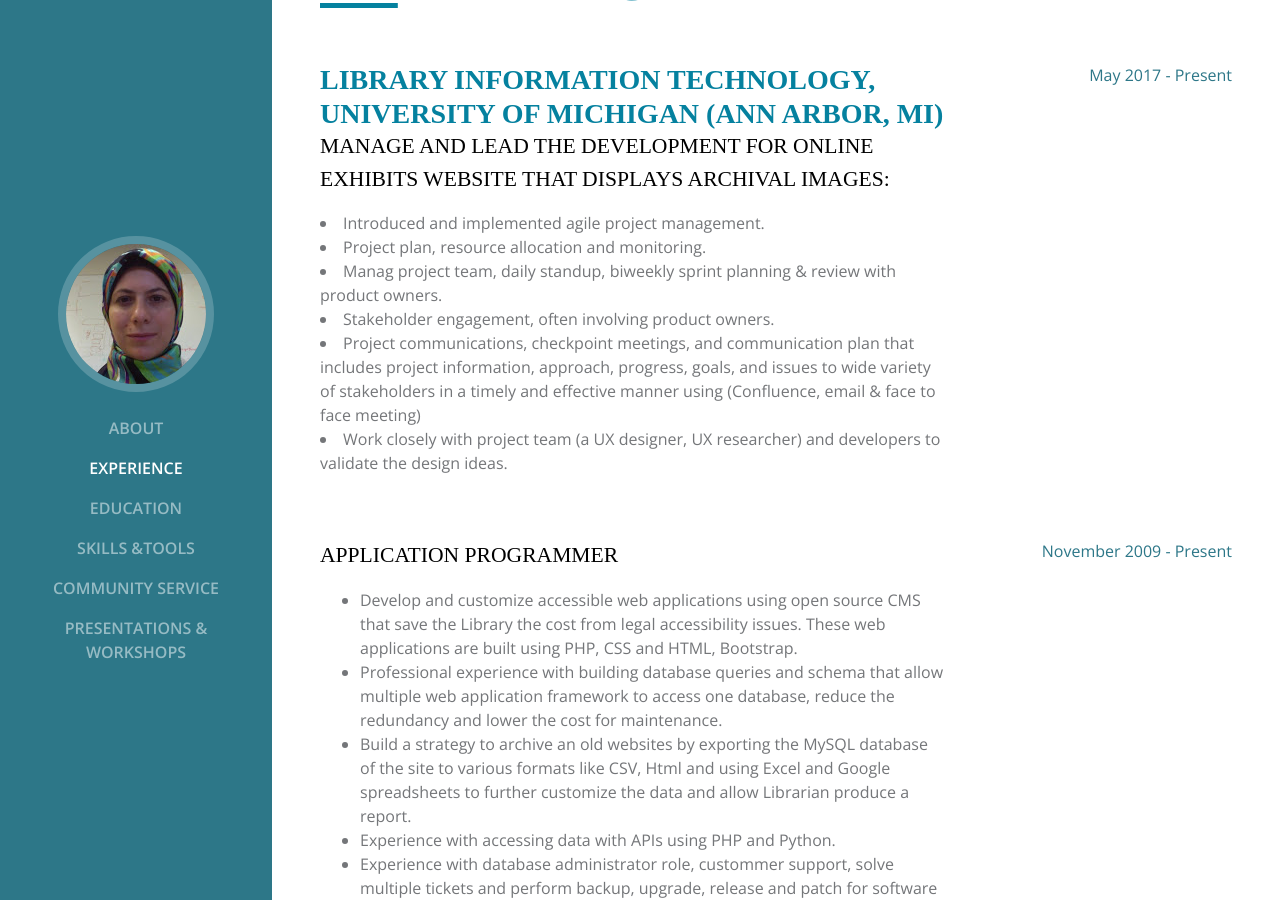
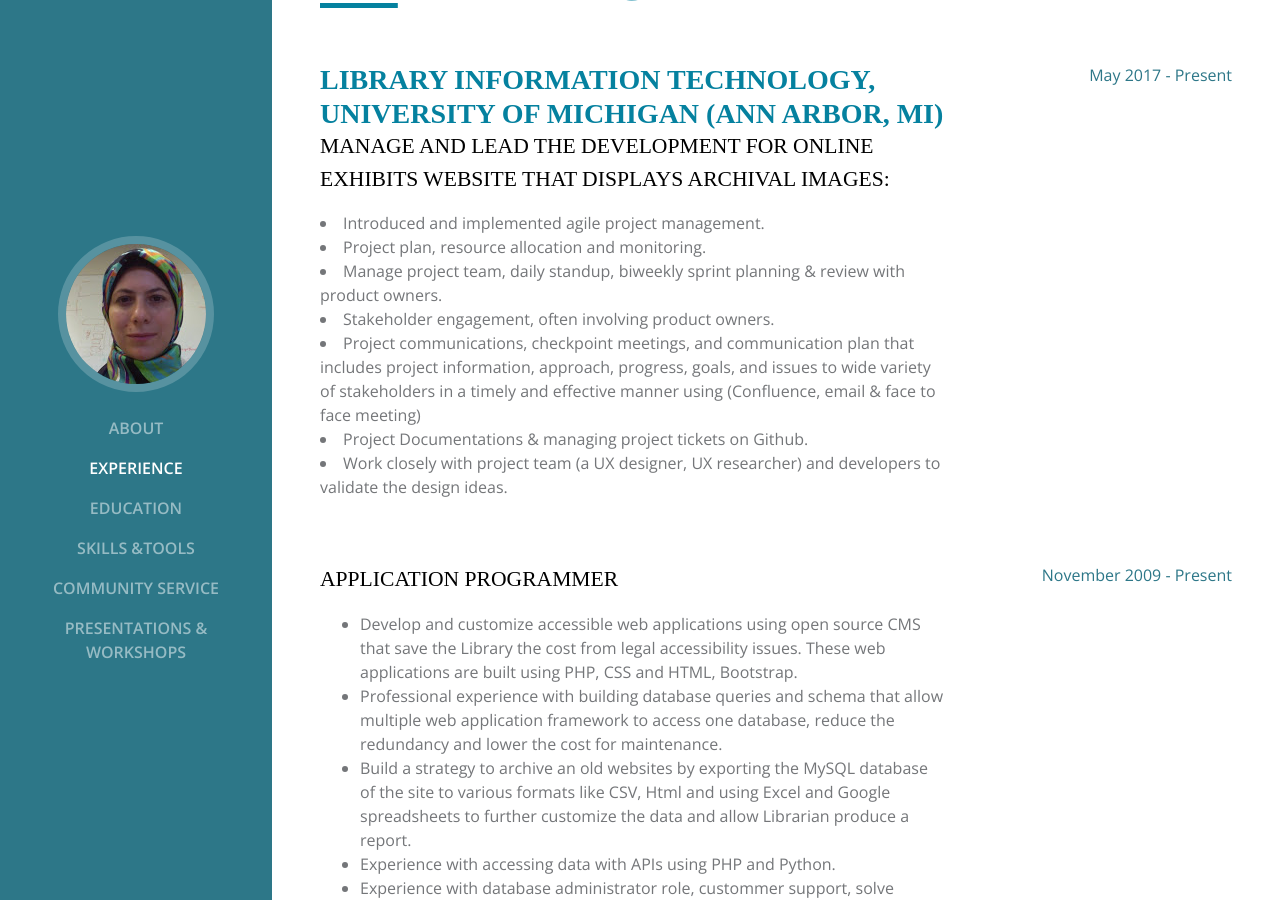
Before and after one commit to nancymou/nancymou.github.io, a Jekyll site: the page index.html, which Jekyll copies as it is, in a window 1280 px wide and 900 px high, scrolled down 984 px. Built offline with Jekyll 4.4.1, drawn with Linux system fonts in a browser that asks for light colours; some web fonts are replaced.

Commit message:
Update index.html

```diff
--- a/index.html
+++ b/index.html
@@ -120,7 +120,7 @@
                         Project plan, resource allocation and monitoring.
                       </li>
                       <li>
-                        Manag project team, daily standup, biweekly sprint planning &amp; review with product owners.
+                        Manage project team, daily standup, biweekly sprint planning &amp; review with product owners.
                       </li>
                       <li>
                         Stakeholder engagement, often involving product owners.
@@ -128,6 +128,7 @@
                       <li>
                         Project communications, checkpoint meetings, and communication plan that includes project information, approach, progress, goals, and issues to wide variety of stakeholders in a timely and effective manner using (Confluence, email & face to face meeting)
                       </li>
+                      <li> Project Documentations & managing project tickets on Github.
                       <li>
                         Work closely with project team (a UX designer, UX researcher) and developers to validate the design ideas.
                       </li>
```
